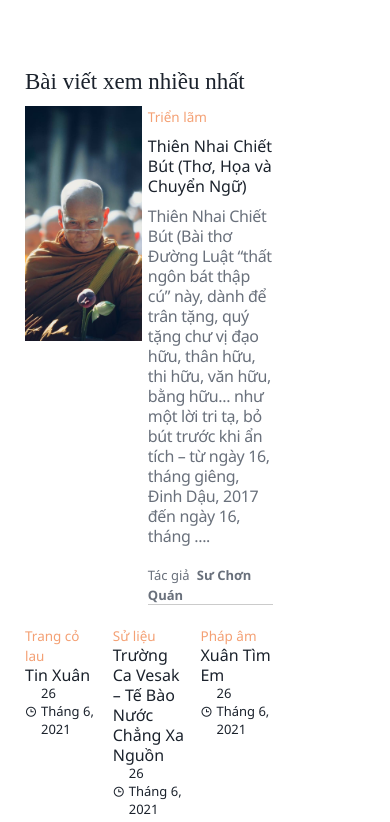
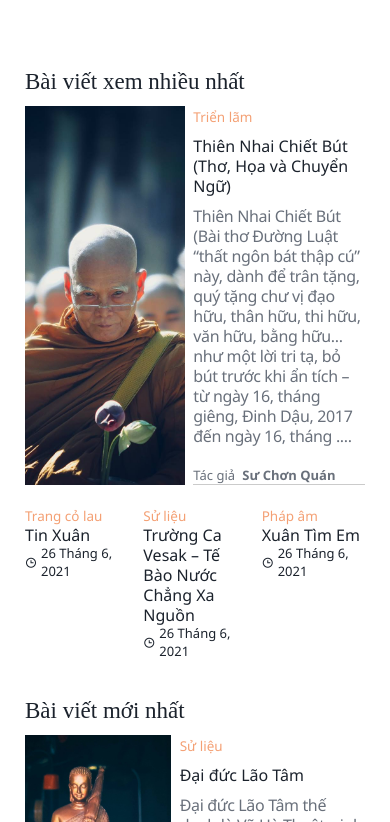
Before and after one commit to ngducvan9697/huyenkhongsonthuong-v2, a website: page index.html in a window 390 px wide. Shown: the part 2069-2891 px from the top of the page. Drawn offline with nearby package versions, Linux system fonts and the light colour scheme.

Commit message:
Responsive part 4

```diff
--- a/style.scss
+++ b/style.scss
@@ -443,7 +443,7 @@ div.author-box {
   flex-wrap: wrap;
 
   .img-link {
-    height: 235px;
+    min-height: 235px;
     overflow: hidden;
     margin-right: 2.5%;
     &:hover {
@@ -1554,6 +1554,7 @@ div.author-box {
             .bg-parallax-intro {
               object-fit: contain;
               filter: grayscale(1);
+              max-width: 500px;
             }
             .instruction {
               margin-top: 20px;
@@ -1979,6 +1980,17 @@ div.author-box {
     .list-post {
     grid-template-columns: 1fr 1fr;
   }
+
+  .content .double-section .content-wrapper > .flex .left-column,
+  .content .media-section .content-wrapper > .flex .left-column {
+    width: 100%;
+    margin: 0;
+  }
+
+  .content .media-section .content-wrapper > .flex .right-column {
+    flex: unset;
+    margin-top: 20px;
+  }
 }
 
 @media screen and (max-width: 479px) {
```
Also changed, not shown: style.css, 1 other file.
